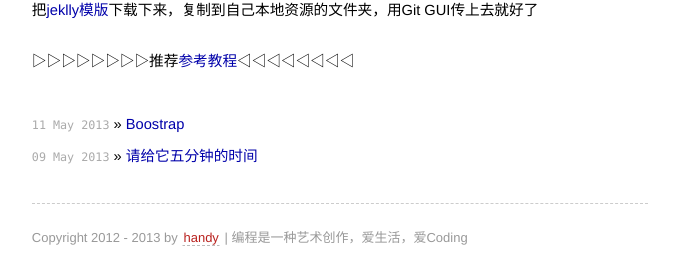
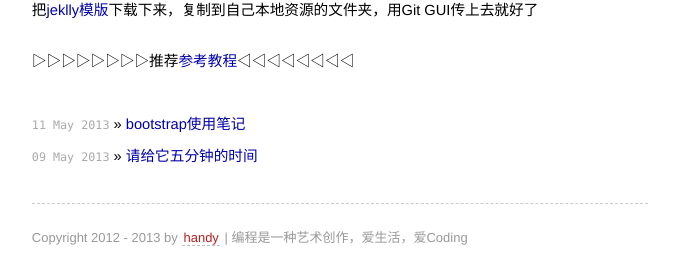
Before and after one commit to handy3552/handy3552.github.com, a Jekyll site: the page built from _posts/2013-05-10-Github-build.md, in a window 1280 px wide. Shown: the part 2052-2306 px from the top of the page, without its empty margins (300-979 px from the left). Built offline with Jekyll 4.4.1, drawn with Linux system fonts in a browser that asks for light colours; some web fonts are replaced.

Commit message:
bootstrap

```diff
--- a/_posts/2013-05-11-boostrap.md
+++ b/_posts/2013-05-11-boostrap使用笔记.md
@@ -1,3 +1,8 @@
+---
+layout: post
+title: bootstrap使用笔记
+date: 2013-05-11 00:00
+---
 ##1.框架
 ###1.1全局样式
 使用HTML5的`doctype`，`scaffolding.less`中定义全局样式，从2开始使用`normalize.css`，并使用`reset.less`进行简化
```
